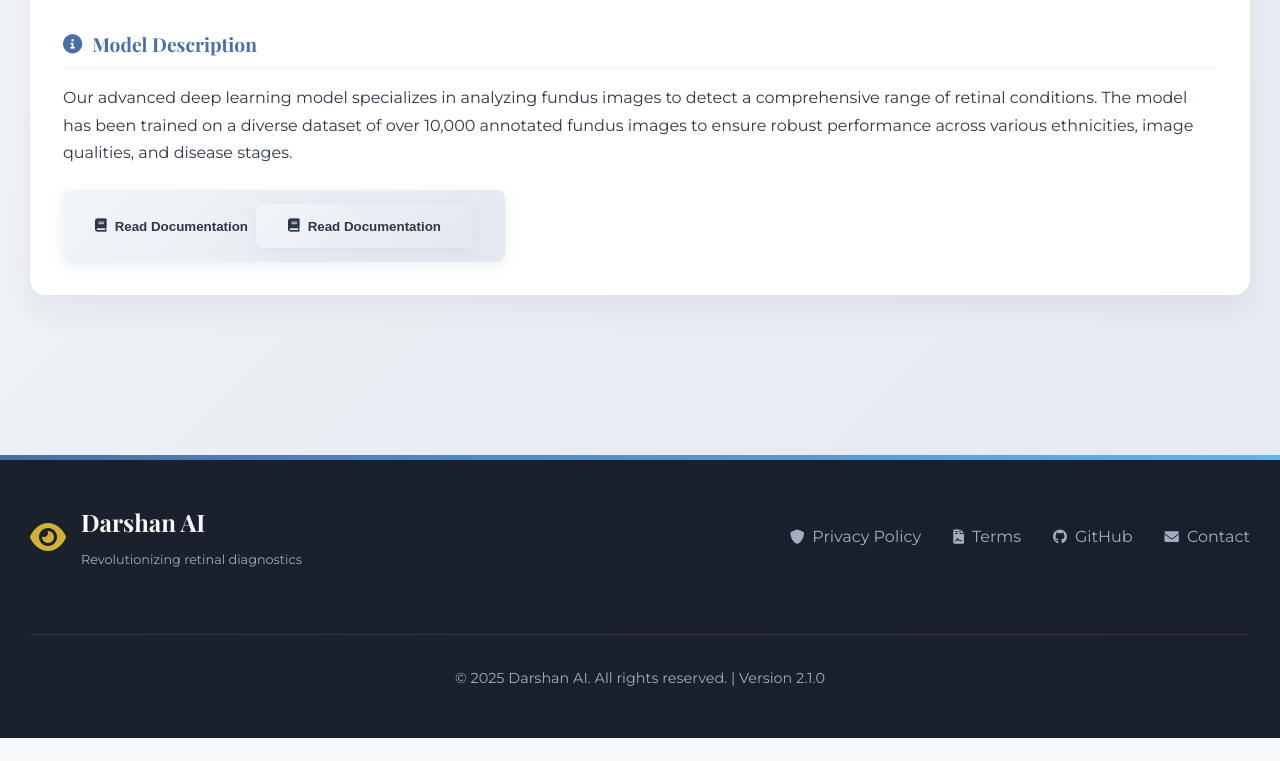
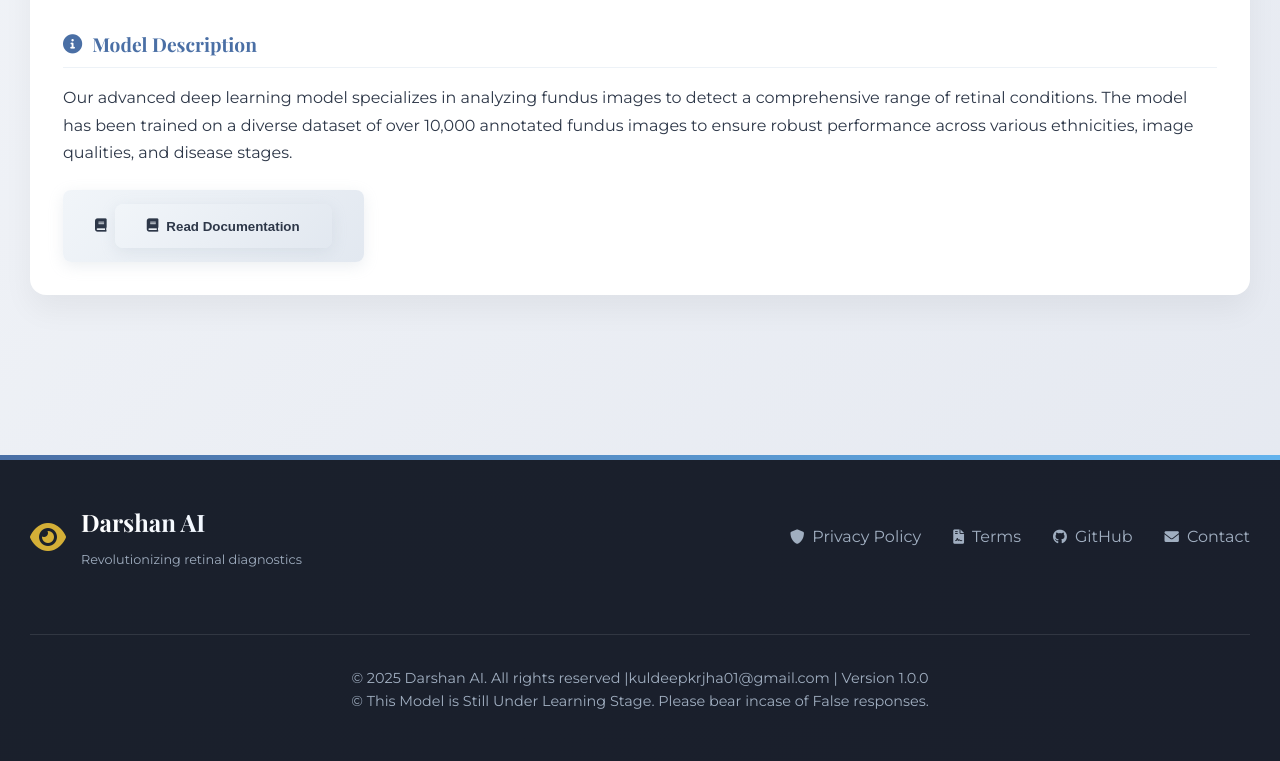
Before and after one commit to kuldeepkrjha/Darshan, a plain HTML site: page index.html in a window 1280 px wide. Shown: the part 1027-1788 px from the top of the page. Before the commit the page ends 1765 px from the top, so only its background shows below. Drawn offline with nearby package versions, Linux system fonts and the light colour scheme.

Commit message:
Update index.html

```diff
--- a/index.html
+++ b/index.html
@@ -1012,8 +1012,8 @@
                         <p>Our advanced deep learning model specializes in analyzing fundus images to detect a comprehensive range of retinal conditions. The model has been trained on a diverse dataset of over 10,000 annotated fundus images to ensure robust performance across various ethnicities, image qualities, and disease stages.</p>
 
                         <div style="margin-top: 1.5rem;">
-                            <button class="btn btn-secondary"><i class="fas fa-book"></i> Read Documentation
-                            <a href="https://github.com/kuldeepkrjha/Darshan_api" target="_blank" class="btn btn-secondary">
+                            <button class="btn btn-secondary"><i class="fas fa-book"></i>
+                            <a href="https://drive.google.com/file/d/1QwZYvESlOxtyxX9kFyJe8HYzOGeQxeOZ/view?usp=sharing" target="_blank" class="btn btn-secondary">
   <i class="fas fa-book"></i> Read Documentation
 </a>
 </button>
@@ -1040,7 +1040,8 @@
                 <a href="mailto:Kuldeepkrjha01@gmail.com"><i class="fas fa-envelope"></i> Contact</a>
             </div>
             <div class="copyright">
-                <p>&copy; 2025 Darshan AI. All rights reserved. | Version 2.1.0</p>
+                <p>&copy; 2025 Darshan AI. All rights reserved |kuldeepkrjha01@gmail.com | Version 1.0.0</p>
+                <p>&copy; This Model is Still Under Learning Stage. Please bear incase of False responses.</p>
             </div>
         </div>
     </footer>
```
